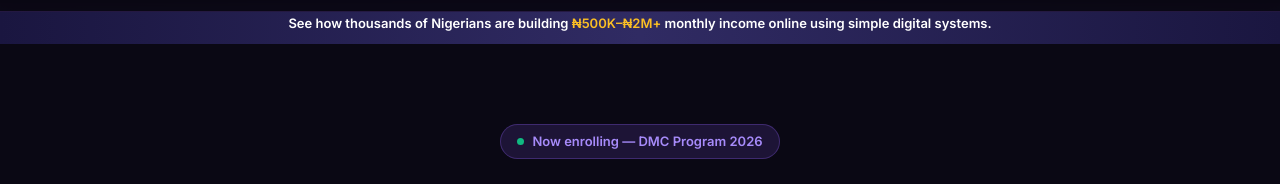
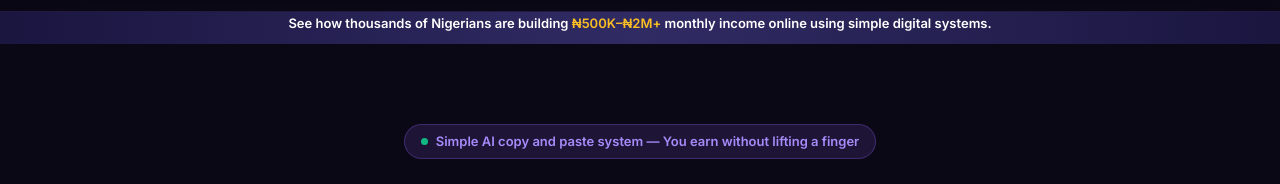
Before and after one commit to Emmanuel-Ifeanyi-hub/dmc-landing, a website: page index.html in a window 1280 px wide. Shown: the part 54-238 px from the top of the page. Drawn offline with nearby package versions, Linux system fonts and the light colour scheme.

Commit message:
Update index.html

```diff
--- a/index.html
+++ b/index.html
@@ -462,7 +462,7 @@ src="https://www.facebook.com/tr?id=1004975835846765&ev=PageView&noscript=1"/>
 <div class="hero">
   <div class="hero-badge">
     <span class="dot"></span>
-    Now enrolling — DMC Program 2026
+    Simple AI copy and paste system — You earn without lifting a finger
   </div>
   <h1>
     Discover The Internet Business <em>Quietly</em> Making Everyday Nigerians <span class="purple">₦500k – ₦2M Monthly</span> — From Their Phones.
```
